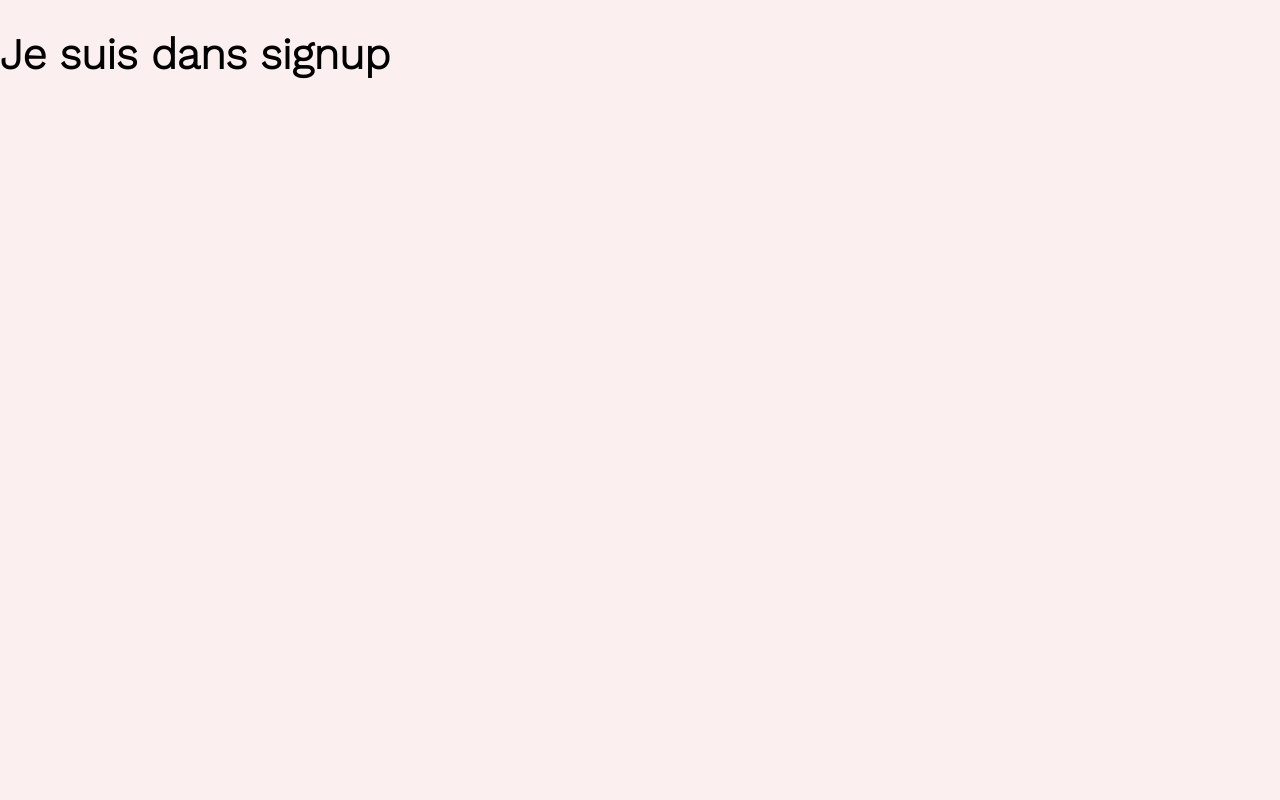
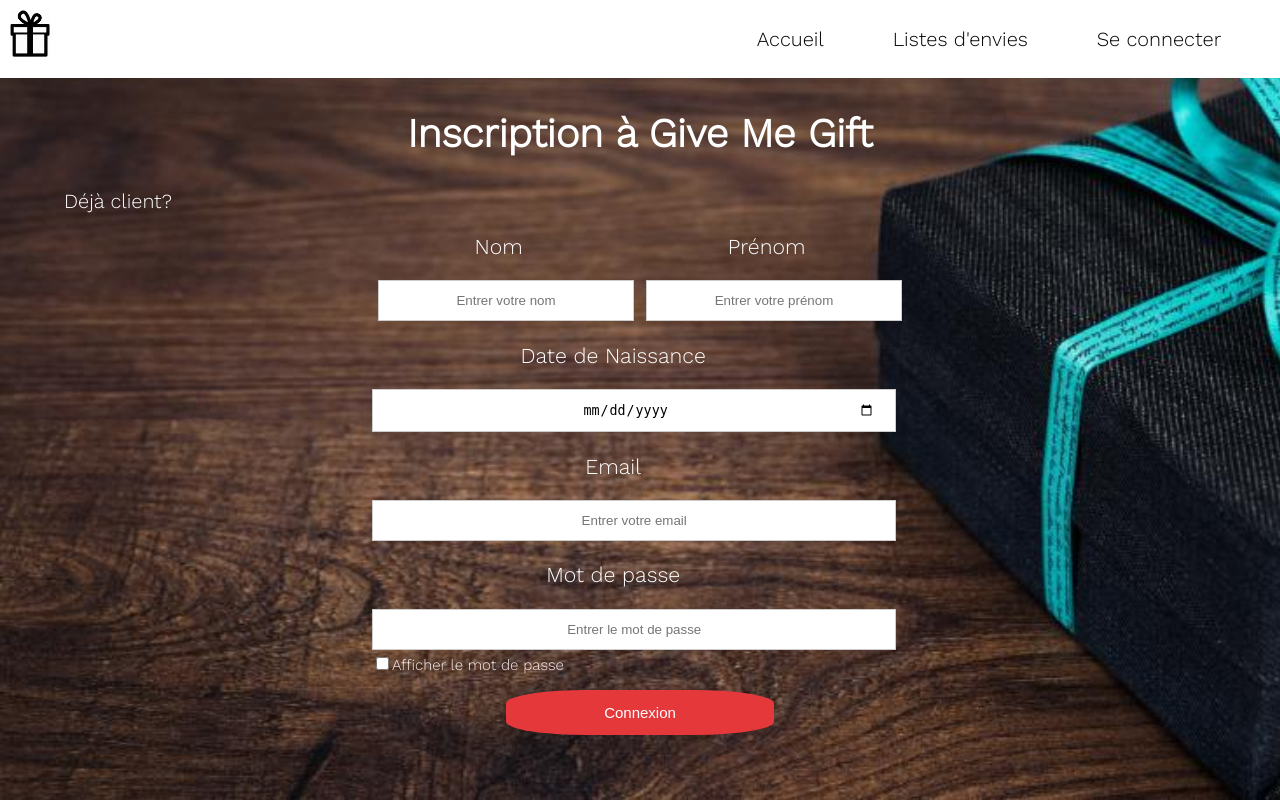
Before and after one commit to WildCodeSchool/tlse-php-202109-p2-wishlist, a PHP site: template src/View/Signup/index.html.twig in a window 1280 px wide. Run offline with PHP 8.4, Linux system fonts and the light colour scheme; the template is opened without the code that fills it, so the values that code supplies are empty; some libraries are stand-ins or nearby versions.

Commit message:
create page signup

```diff
--- a/src/View/Login/index.html.twig
+++ b/src/View/Login/index.html.twig
@@ -25,7 +25,7 @@
             </form>
         </div>
             <div class="noaccount">
-               <a class="noaccount-href" href="/SignIn">Pas de compte?</a>
+               <a class="noaccount-href" href="/signup">Pas de compte?</a>
             </div>
     </div>
     <script src="https://ajax.googleapis.com/ajax/libs/jquery/3.2.1/jquery.min.js"></script>
--- a/src/View/Signup/index.html.twig
+++ b/src/View/Signup/index.html.twig
@@ -1,5 +1,40 @@
 {% extends 'layout.html.twig' %}
 
+{% block stylesheet %}
+    <link rel="stylesheet" href="/assets/css/signup.css">
+    <link rel="stylesheet" href="/assets/css/navbar.css">
+{% endblock %}
+
+{% block navbar %}
+
+{% include "Components/_navbar.html.twig" %}
+
+{% endblock %}
+
 {% block content %}
-    <h1>Je suis dans signup</h1>
+    <div class="signup-background"></div>
+        <div class="signup-container">
+        <h3 class="signup-title">Inscription à Give Me Gift</h3>
+            <div class="account">
+               <a class="account-href" href="/login"> Déjà client?</a>
+            </div>
+        <div class="form-container">
+            <form class="form" action="" method="POST">
+                <div class="name"><label for="firstname"><p class="firstname">Nom</p></label>
+                <label for="lastname"><p class="lastname">Prénom</p></label></div>
+                <div class="input-name">
+                <input type="text" id="firstname" placeholder="Entrer votre nom" name="firstname" required>
+                <input type="text" id="lastname" placeholder="Entrer votre prénom" name="lastname" required></div>
+                <label for="birthday"><p class="birthday">Date de Naissance</p></label>
+                <input type="date" id="birthday" placeholder="Entrer votre date de naissance" name="birthday" required>
+                <label for="email"><p class="email">Email</p></label>
+                <input type="email" id="email" placeholder="Entrer votre email" name="email" required>
+                <label for="password"><p class="password">Mot de passe</p></label>
+                <input type="password" id="password" placeholder="Entrer le mot de passe" name="password" required>
+                <label class="show-password" for="checkbox"><input type="checkbox" id="checkbox">Afficher le mot de passe</label>
+                <input type="submit" id='submit' value='Connexion' >
+            </form>
+    </div>
+    <script src="https://ajax.googleapis.com/ajax/libs/jquery/3.2.1/jquery.min.js"></script>
+    <script src="assets/javascript/show_password.js"></script>
 {% endblock %}
```
Also changed, not shown: public/assets/css/signup.css (added).
